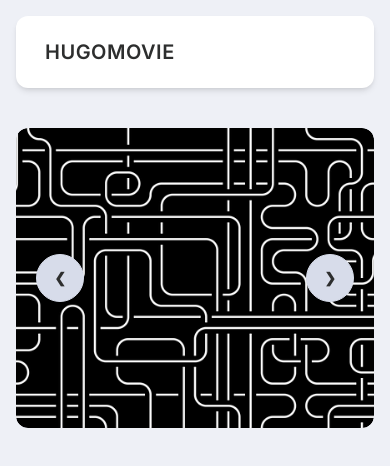
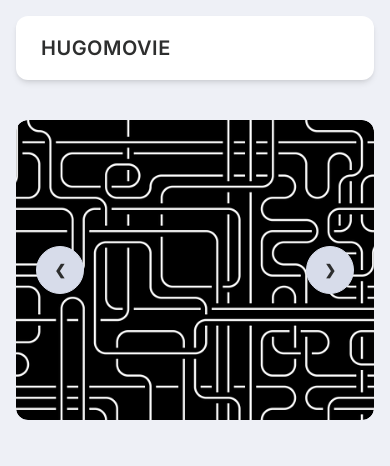
Before and after one commit to zhakazx/hugomovie, a Next.js app: page / in a window 390 px wide. Shown: the top 466 px of the page. Built offline with nearby package versions, Linux system fonts and the light colour scheme.

Commit message:
feat(home)(navbar): fix padding

```diff
--- a/components/Navbar/index.tsx
+++ b/components/Navbar/index.tsx
@@ -3,7 +3,7 @@ import React from 'react'
 const index = () => {
   return (
     <div className="p-4">
-        <div className="navbar bg-white shadow-md p-3 rounded-xl">
+        <div className="navbar bg-white shadow-md p-2 md:p-3 rounded-xl">
             <div className="flex-1">
                 <a className="btn btn-ghost text-xl md:text-2xl tracking-wide">HugoMovie</a>
             </div>
```
